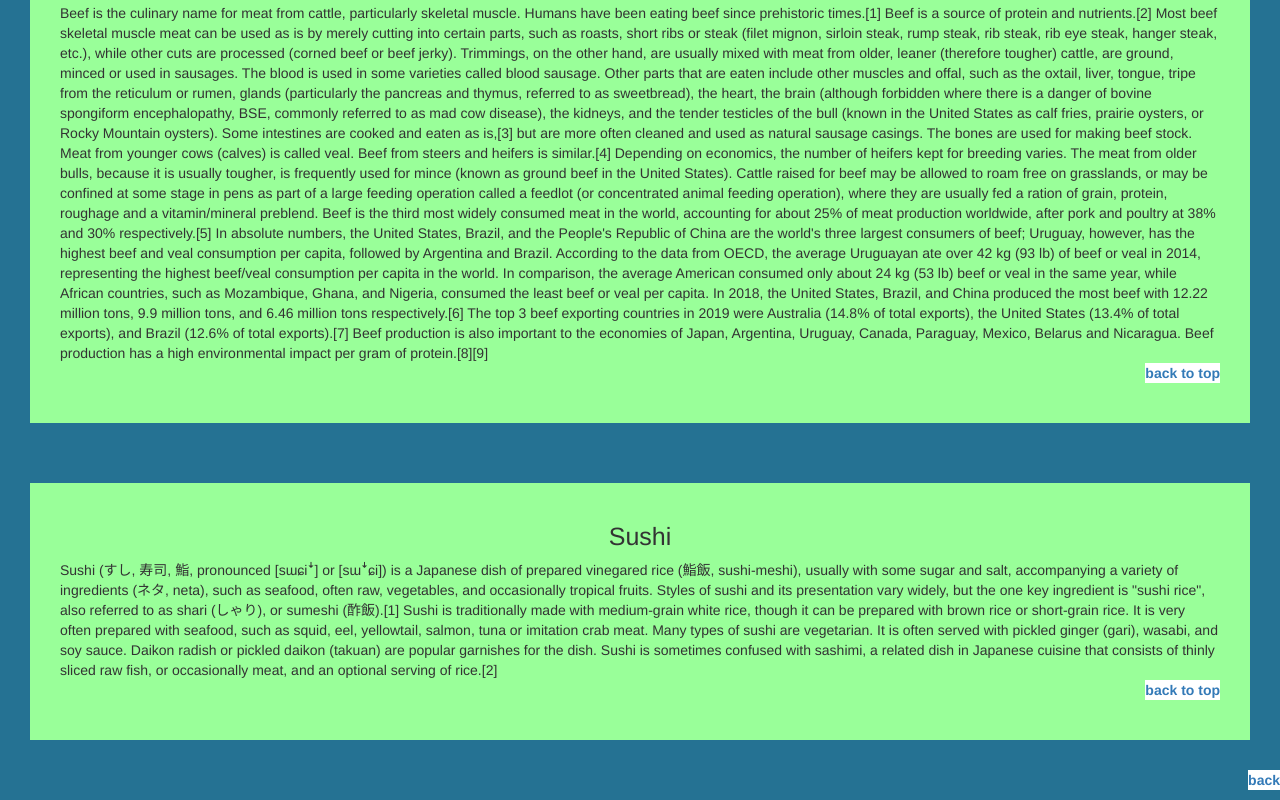
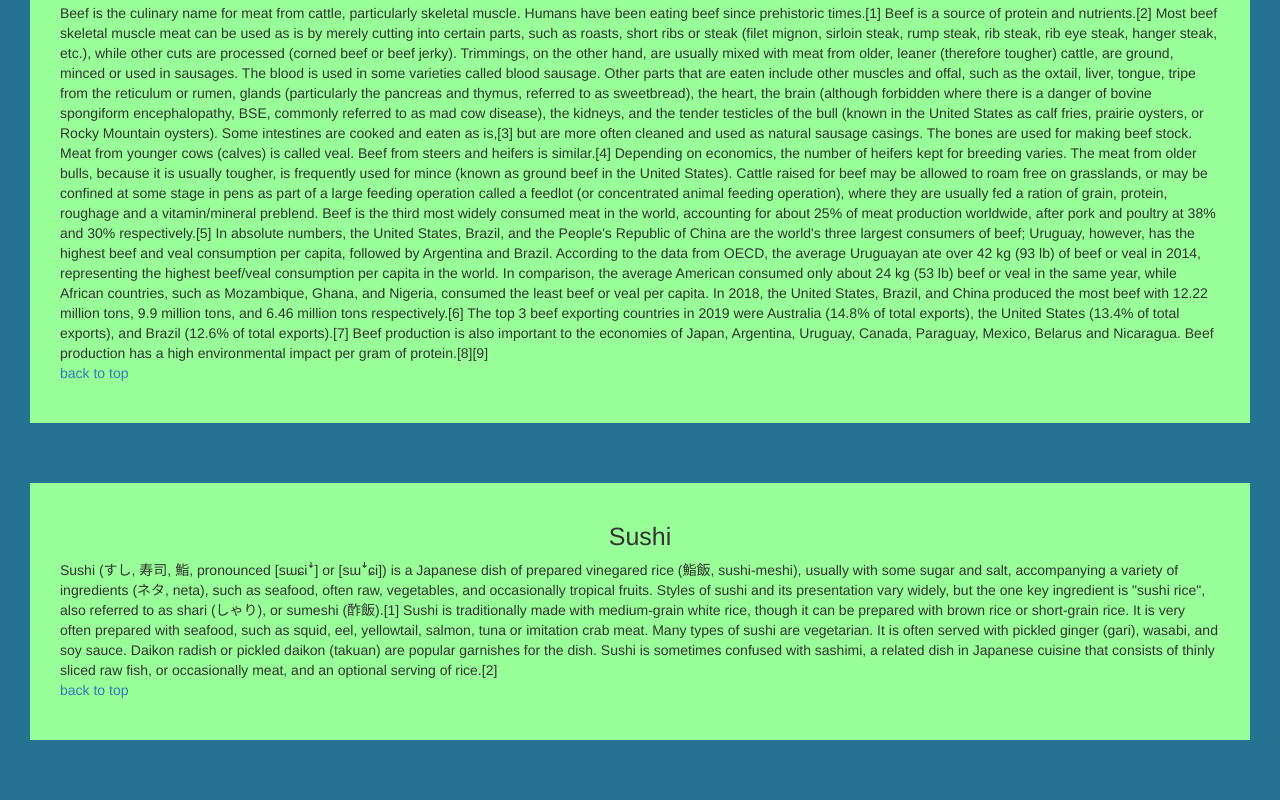
Before and after one commit to zlifd/mod3_solution, a plain HTML site: page docs/index.html in a window 1280 px wide. Shown: the part 582-1382 px from the top of the page. After the commit the page ends 1352 px from the top, so only its background shows below. Drawn offline with Linux system fonts and the light colour scheme; a script that the page names is missing.

Commit message:
Update index.html

```diff
--- a/docs/index.html
+++ b/docs/index.html
@@ -63,15 +63,7 @@
     Sushi is sometimes confused with sashimi, a related dish in Japanese cuisine that consists of thinly sliced raw fish, or occasionally meat, and an optional serving of rice.[2]<div><p><a href="#topp">back to top</a></p></div></div>
   </div>
 </div>
-<div><p><a href="file:///Users/lizhengdong/Desktop/ya.html">back</a></p></div>
-<style type="text/css">
 
-  div p{
-    float: right;
-    font-weight: bold;
-    background-color: white;
-  }
-</style>
 
   <script src="js/jquery-1.11.3.min.js"></script>
   <script src="js/bootstrap.min.js"></script>
```
